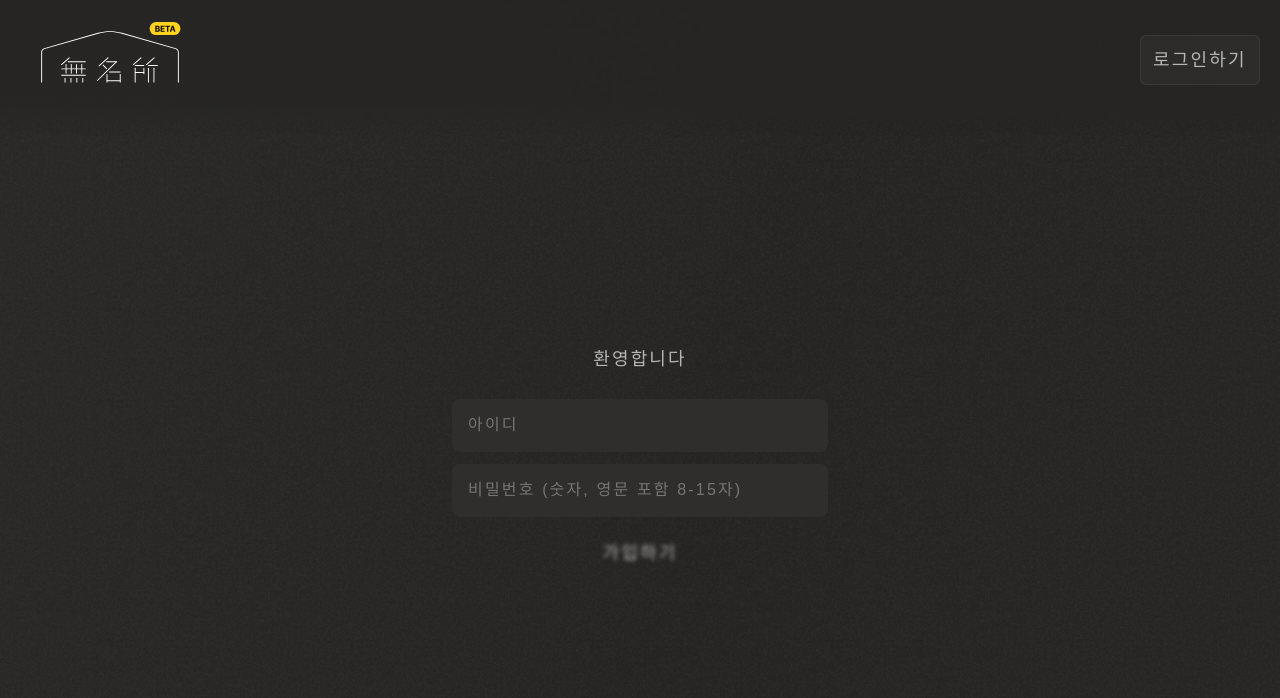
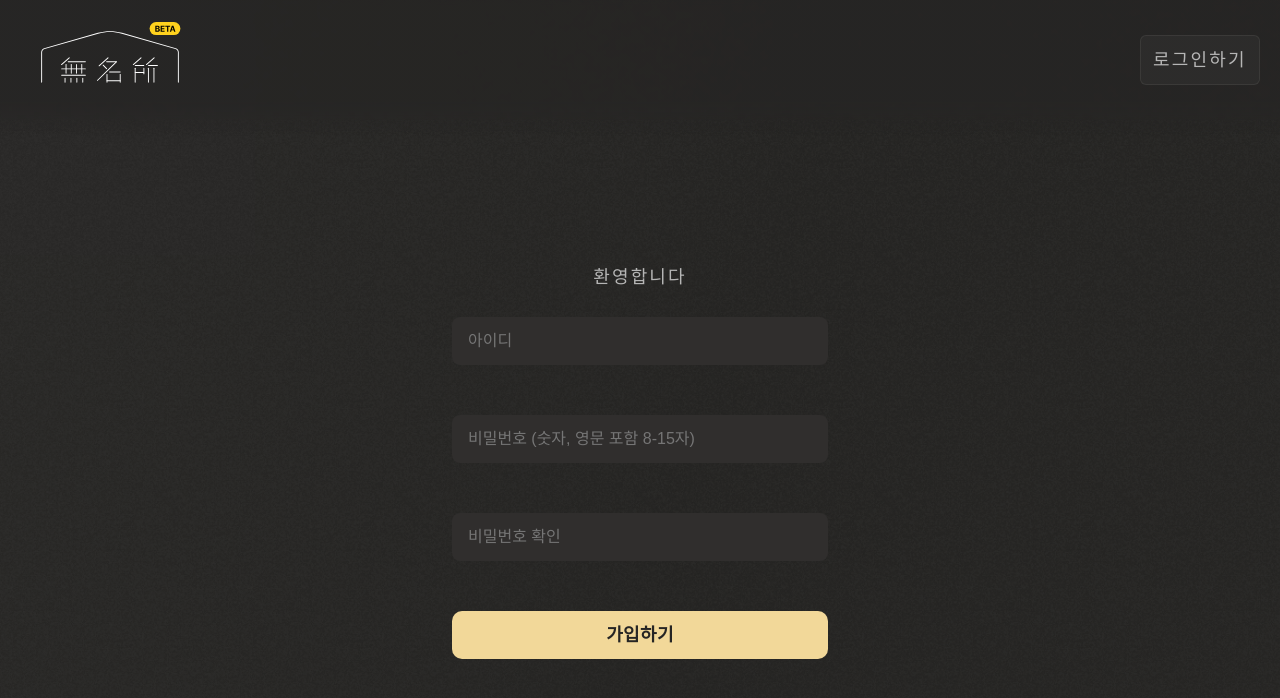
Before and after one commit to NamelessChamberORG/NamelessChamber_frontend, a React (Vite) app: page /signup in a window 1280 px wide. Shown: the top 698 px of the page. Built offline with nearby package versions, Linux system fonts and the light colour scheme; no server answers; a web font is replaced by a local one.

Commit message:
✨  feat: enhance form UX by showing validation feedback for ID, password, and confirmation (#66)

```diff
--- a/src/features/auth/pages/SignupPage.module.css
+++ b/src/features/auth/pages/SignupPage.module.css
@@ -1,11 +1,6 @@
 .signup {
   display: flex;
   flex-direction: column;
-  font-family: var(--p1-font-family);
-  font-weight: var(--p1-font-weight);
-  font-size: var(--p1-font-size);
-  line-height: var(--p1-font-line-height);
-  letter-spacing: var(--p1-font-letter-spacing);
   width: 100%;
   max-width: 40rem;
   margin: 0 auto;
--- a/src/features/auth/pages/SignupPage.tsx
+++ b/src/features/auth/pages/SignupPage.tsx
@@ -1,5 +1,4 @@
-import { useState } from "react";
-import Button from "../../../components/button/Button";
+import { useMemo, useState } from "react";
 import Form from "../../../components/form/Form";
 import Input from "../../../components/input/Input";
 import Paragraph from "../../../components/paragraph/Paragraph";
@@ -9,6 +8,14 @@ import { PATHS } from "../../../constants/path";
 import { useNavigate } from "react-router";
 import { useToast } from "../../../contexts/ToastContext";
 import { getErrorMessage } from "../../../api/helpers";
+import AuthButton from "../components/AuthButton";
+import InputMessage from "../../../components/input/InputMessage";
+import {
+  validateId,
+  validatePassword,
+  validatePasswordConfirm,
+} from "../validation/validators";
+import { firstError, hasError } from "../validation/validationHelpers";
 
 function SignupPage() {
   const navigate = useNavigate();
@@ -16,11 +23,11 @@ function SignupPage() {
 
   const [email, setEmail] = useState("");
   const [password, setPassword] = useState("");
+  const [passwordConfirm, setPasswordConfirm] = useState("");
 
   const { mutate: signup, isPending } = useSignup({
     onSuccess: () => {
-      showToast("회원가입이 완료되었습니다", "check");
-      navigate(PATHS.HOME);
+      navigate(PATHS.NICKNAME);
     },
     onError: (err) => {
       showToast(getErrorMessage(err), "cancel");
@@ -30,19 +37,38 @@ function SignupPage() {
   function handleSignup() {
     const id = email.trim();
     const pw = password.trim();
-
-    if (!id || !pw) {
-      showToast("아이디와 비밀번호를 모두 입력해주세요", "info");
-      return;
-    }
-
-    if (!/^(?=.*[A-Za-z])(?=.*\d)[A-Za-z\d]{8,15}$/.test(pw)) {
-      showToast("비밀번호는 숫자·영문 포함 8-15자여야 합니다", "info");
-      return;
-    }
-
     signup({ email: id, password: pw });
   }
+
+  // --- 유효성 검사 & 메시지 상태 계산 ---
+  const idIssues = useMemo(() => validateId(email.trim()), [email]);
+  const pwIssues = useMemo(() => validatePassword(password), [password]);
+  const pwcIssues = useMemo(
+    () => validatePasswordConfirm(password, passwordConfirm),
+    [password, passwordConfirm]
+  );
+
+  const idError = firstError(idIssues);
+  const pwError = firstError(pwIssues);
+  const pwcError = firstError(pwcIssues);
+
+  const hasId = email.trim().length > 0;
+  const hasPw = password.length > 0;
+  const hasPwc = passwordConfirm.length > 0;
+
+  const showIdError = hasId && hasError(idIssues);
+  const showPwError = hasPw && hasError(pwIssues);
+  const showPwcError = hasPwc && hasError(pwcIssues);
+
+  const showIdSuccess = hasId && !hasError(idIssues);
+  const showPwSuccess = hasPw && !hasError(pwIssues);
+  const showPwcSuccess = hasPwc && !hasError(pwcIssues);
+
+  const disabled =
+    isPending ||
+    hasError(idIssues) ||
+    hasError(pwIssues) ||
+    hasError(pwcIssues);
 
   return (
     <section className={classes.signup}>
@@ -54,17 +80,66 @@ function SignupPage() {
           value={email}
           onChange={(e) => setEmail(e.target.value)}
           autoComplete="username"
+          aria-invalid={showIdError}
+          aria-describedby="signup-id-help"
         />
+        {showIdError ? (
+          <InputMessage type="error" aria-live="polite">
+            {idError}
+          </InputMessage>
+        ) : showIdSuccess ? (
+          <InputMessage type="success" aria-live="polite">
+            사용 가능합니다.
+          </InputMessage>
+        ) : (
+          <InputMessage></InputMessage>
+        )}
+
         <Input
           type="password"
           placeholder="비밀번호 (숫자, 영문 포함 8-15자)"
           value={password}
           onChange={(e) => setPassword(e.target.value)}
           autoComplete="new-password"
+          aria-invalid={showPwError}
+          aria-describedby="signup-pw-help"
         />
-        <Button type="submit" disabled={isPending}>
+        {showPwError ? (
+          <InputMessage type="error" aria-live="polite">
+            {pwError}
+          </InputMessage>
+        ) : showPwSuccess ? (
+          <InputMessage type="success" aria-live="polite">
+            사용 가능합니다.
+          </InputMessage>
+        ) : (
+          <InputMessage></InputMessage>
+        )}
+
+        <Input
+          type="password"
+          placeholder="비밀번호 확인"
+          value={passwordConfirm}
+          onChange={(e) => setPasswordConfirm(e.target.value)}
+          autoComplete="new-password"
+          aria-invalid={showPwcError}
+          aria-describedby="signup-pwc-help"
+        />
+        {showPwcError ? (
+          <InputMessage type="error" aria-live="polite">
+            {pwcError}
+          </InputMessage>
+        ) : showPwcSuccess ? (
+          <InputMessage type="success" aria-live="polite">
+            일치합니다.
+          </InputMessage>
+        ) : (
+          <InputMessage></InputMessage>
+        )}
+
+        <AuthButton type="submit" disabled={disabled}>
           {isPending ? "가입 중..." : "가입하기"}
-        </Button>
+        </AuthButton>
       </Form>
     </section>
   );
--- a/src/features/user/pages/SetNicknamePage.tsx
+++ b/src/features/user/pages/SetNicknamePage.tsx
@@ -48,6 +48,10 @@ function SetNicknamePage() {
   }
 
   const disabled = isPending || clientInvalid;
+  const hasValue = nickname.trim().length > 0;
+  const showClientError = clientInvalid && hasValue;
+  const showServerError = !!serverError;
+  const showSuccess = hasValue && !clientInvalid && !serverError;
 
   return (
     <section className={classes.nickname}>
@@ -65,14 +69,20 @@ function SetNicknamePage() {
           aria-invalid={clientInvalid || !!serverError}
         />
 
-        {clientInvalid ? (
-          <InputMessage type="error">{clientErrorMsg}</InputMessage>
-        ) : serverError ? (
-          <InputMessage type="error">{serverError}</InputMessage>
+        {showClientError ? (
+          <InputMessage type="error" aria-live="polite">
+            {clientErrorMsg}
+          </InputMessage>
+        ) : showServerError ? (
+          <InputMessage type="error" aria-live="polite">
+            {serverError}
+          </InputMessage>
+        ) : showSuccess ? (
+          <InputMessage type="success" aria-live="polite">
+            사용 가능합니다.
+          </InputMessage>
         ) : (
-          <InputMessage type="error">
-            8~16자의 영문 또는 영문+숫자 조합
-          </InputMessage>
+          <InputMessage></InputMessage>
         )}
 
         <AuthButton type="submit" disabled={disabled}>
```
